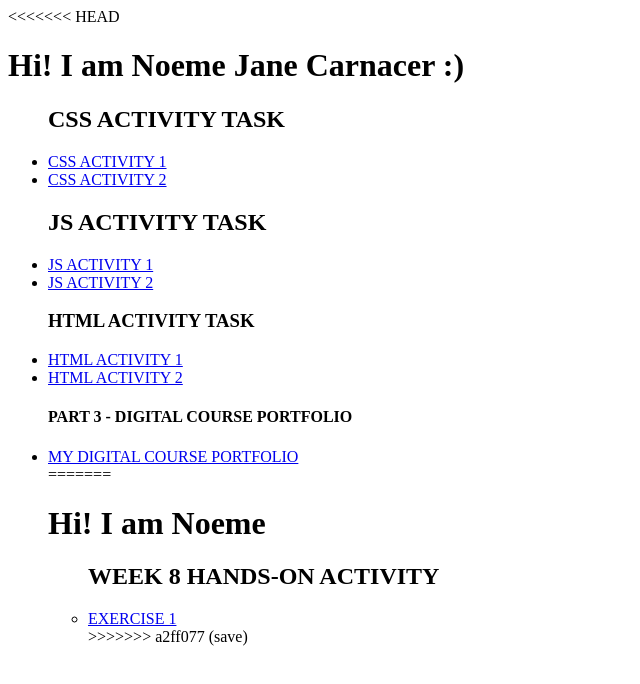
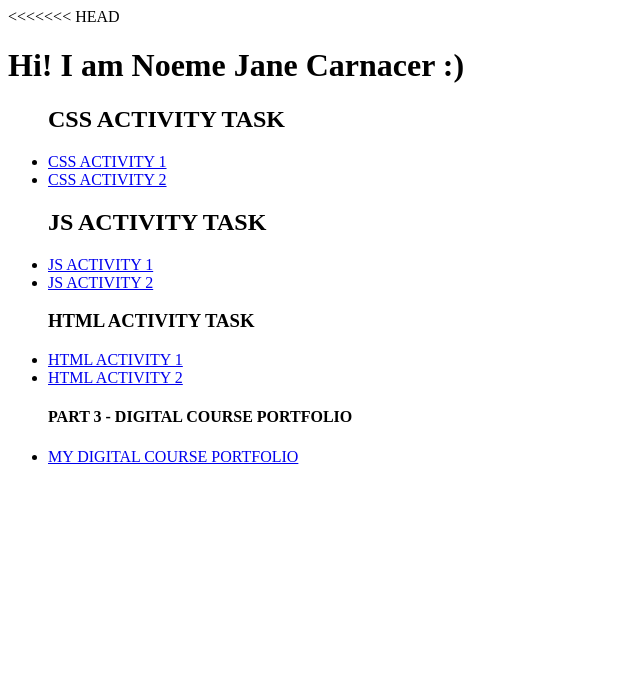
Before and after one commit to janexx-a11/janexx-a11.github.io, a plain HTML site: page index.html in a window 1280 px wide. Shown: the whole page, without its empty margins (0-640 px from the left). Drawn offline with Linux system fonts and the light colour scheme.

Commit message:
Update index.html

```diff
--- a/index.html
+++ b/index.html
@@ -20,12 +20,5 @@
         <li><a href="CARNACER_CourseSchedule.html">HTML ACTIVITY 2</a></li>
         <h4>PART 3 - DIGITAL COURSE PORTFOLIO</h4>
         <li><a href="CARNACER_DigitalCoursePortfolio">MY DIGITAL COURSE PORTFOLIO</a></li>
-=======
-    <h1>Hi! I am Noeme </h1>
-    <ul>
-        <h2>WEEK 8 HANDS-ON ACTIVITY</h2>
-        <li><a href="Carnacer_Exercise_1">EXERCISE 1</a></li>
->>>>>>> a2ff077 (save)
-    </ul>
 </body>
 </html>
```
